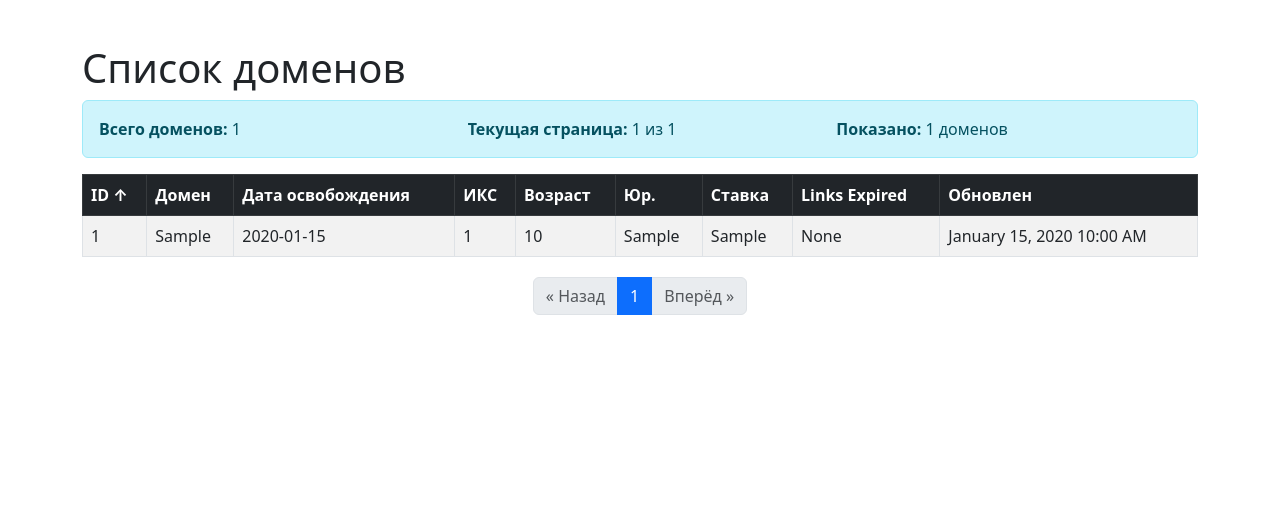
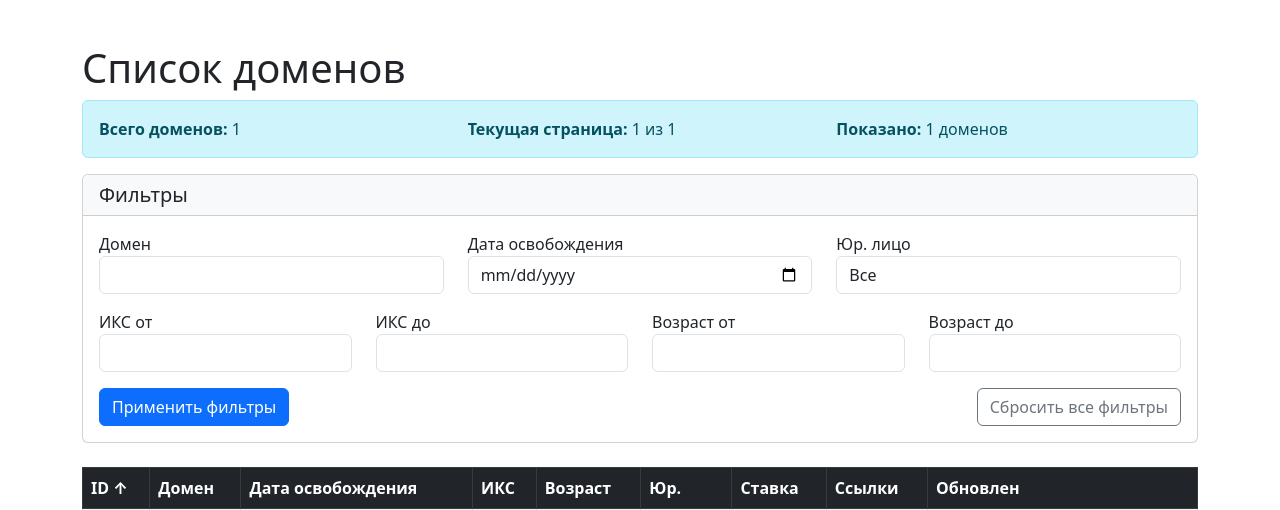
Before and after one commit to nik63kn/pbn, a Flask app: page /domains in a window 1280 px wide. Shown: the top 510 px of the page. Run offline with Flask 3, Linux system fonts and the light colour scheme; tables that the repository leaves empty hold one stand-in row (values such as "Sample post"); some libraries are stand-ins or nearby versions.

Commit message:
Перевел проект на ORM ч4

```diff
--- a/routes.py
+++ b/routes.py
@@ -15,40 +15,66 @@ def init_routes(app):
 
     @app.route("/domains")
     def domains_page():
-        # Количество элементов на странице
-        per_page = 50
-
-        # Получаем номер текущей страницы из параметра запроса
+        # Базовые параметры
         page = request.args.get('page', 1, type=int)
-
+        per_page = request.args.get('per_page', 50, type=int)
         sort_by = request.args.get('sort', 'id')
         sort_dir = request.args.get('direction', 'asc')
 
-        if not hasattr(Domain, sort_by):
-            sort_by = 'id'
+        # Начинаем с базового запроса
+        query = Domain.query
 
+        # Словарь для хранения примененных фильтров (для отображения)
+        applied_filters = {}
+
+        # Применяем фильтры по каждому полю
+        if domain_filter := request.args.get('domain'):
+            query = query.filter(Domain.domain.ilike(f'%{domain_filter}%'))
+            applied_filters['domain'] = domain_filter
+
+        if time_free_filter := request.args.get('time_free'):
+            query = query.filter(Domain.time_free == time_free_filter)
+            applied_filters['time_free'] = time_free_filter
+
+        if iks_min := request.args.get('iks_min', type=int):
+            query = query.filter(Domain.iks >= iks_min)
+            applied_filters['iks_min'] = iks_min
+
+        if iks_max := request.args.get('iks_max', type=int):
+            query = query.filter(Domain.iks <= iks_max)
+            applied_filters['iks_max'] = iks_max
+
+        if age_min := request.args.get('age_min', type=int):
+            query = query.filter(Domain.age >= age_min)
+            applied_filters['age_min'] = age_min
+
+        if is_org_filter := request.args.get('is_org'):
+            query = query.filter(Domain.is_org == is_org_filter)
+            applied_filters['is_org'] = is_org_filter
+
+        # Определяем сортировку
         column = getattr(Domain, sort_by)
         if sort_dir == 'desc':
             column = column.desc()
 
-        # Получаем общее количество записей
-        total = Domain.query.count()
+        # Применяем сортировку
+        query = query.order_by(column)
 
-        # Вычисляем общее количество страниц
+        # Получаем общее количество записей после фильтрации
+        total = query.count()
         total_pages = math.ceil(total / per_page)
 
-        # Получаем данные для текущей страницы с пагинацией
-        pagination = Domain.query.order_by(column).paginate(
-            page=page, per_page=per_page, error_out=False)
-
-        domains = pagination.items
+        # Получаем данные для текущей страницы
+        domains = query.paginate(page=page, per_page=per_page, error_out=False)
 
         return render_template(
             "domains.html",
-            domains=domains,
+            domains=domains.items,
             page=page,
+            per_page=per_page,
             total_pages=total_pages,
             total_domains=total,
-            sort_by = sort_by,
-            sort_dir = sort_dir
+            sort_by=sort_by,
+            sort_dir=sort_dir,
+            applied_filters=applied_filters
         )
--- a/templates/domains.html
+++ b/templates/domains.html
@@ -53,6 +53,88 @@
         </div>
     </div>
 </div>
+<div class="card mb-4">
+  <div class="card-header bg-light">
+    <h5 class="mb-0">Фильтры</h5>
+  </div>
+  <div class="card-body">
+    <form method="get" id="filter-form">
+      <!-- Скрытые поля для сохранения параметров сортировки -->
+      <input type="hidden" name="sort" value="{{ sort_by }}">
+      <input type="hidden" name="direction" value="{{ sort_dir }}">
+      <input type="hidden" name="page" value="1">
+
+      <div class="row">
+        <div class="col-md-4 mb-3">
+          <label for="domain">Домен</label>
+          <input type="text" class="form-control" id="domain" name="domain" value="{{ request.args.get('domain', '') }}">
+        </div>
+
+        <div class="col-md-4 mb-3">
+          <label for="time_free">Дата освобождения</label>
+          <input type="date" class="form-control" id="time_free" name="time_free" value="{{ request.args.get('time_free', '') }}">
+        </div>
+
+        <div class="col-md-4 mb-3">
+          <label for="is_org">Юр. лицо</label>
+          <select class="form-control" id="is_org" name="is_org">
+            <option value="">Все</option>
+            <option value="yes" {% if request.args.get('is_org') == 'yes' %}selected{% endif %}>Да</option>
+            <option value="no" {% if request.args.get('is_org') == 'no' %}selected{% endif %}>Нет</option>
+          </select>
+        </div>
+      </div>
+
+      <div class="row">
+        <div class="col-md-3 mb-3">
+          <label for="iks_min">ИКС от</label>
+          <input type="number" class="form-control" id="iks_min" name="iks_min" value="{{ request.args.get('iks_min', '') }}">
+        </div>
+
+        <div class="col-md-3 mb-3">
+          <label for="iks_max">ИКС до</label>
+          <input type="number" class="form-control" id="iks_max" name="iks_max" value="{{ request.args.get('iks_max', '') }}">
+        </div>
+
+        <div class="col-md-3 mb-3">
+          <label for="age_min">Возраст от</label>
+          <input type="number" class="form-control" id="age_min" name="age_min" value="{{ request.args.get('age_min', '') }}">
+        </div>
+
+        <div class="col-md-3 mb-3">
+          <label for="age_max">Возраст до</label>
+          <input type="number" class="form-control" id="age_max" name="age_max" value="{{ request.args.get('age_max', '') }}">
+        </div>
+      </div>
+
+      <div class="d-flex justify-content-between">
+        <button type="submit" class="btn btn-primary">Применить фильтры</button>
+        <a href="{{ url_for('domains_page') }}" class="btn btn-outline-secondary">Сбросить все фильтры</a>
+      </div>
+    </form>
+  </div>
+</div>
+
+{% if applied_filters %}
+<div class="mb-4">
+  <h6>Примененные фильтры:</h6>
+  <div class="d-flex flex-wrap gap-2">
+    {% for key, value in applied_filters.items() %}
+      <span class="badge bg-info text-dark">
+        {% if key == 'domain' %}Домен: {{ value }}{% endif %}
+        {% if key == 'time_free' %}Дата: {{ value }}{% endif %}
+        {% if key == 'iks_min' %}ИКС от: {{ value }}{% endif %}
+        {% if key == 'iks_max' %}ИКС до: {{ value }}{% endif %}
+        {% if key == 'age_min' %}Возраст от: {{ value }}{% endif %}
+        {% if key == 'is_org' %}Юр. лицо: {{ value }}{% endif %}
+        <a href="#" onclick="removeFilter('{{ key }}')" class="text-dark ms-1" title="Удалить фильтр">&times;</a>
+      </span>
+    {% endfor %}
+    <a href="{{ url_for('domains_page', sort=sort_by, direction=sort_dir) }}" class="btn btn-sm btn-outline-danger">Сбросить все</a>
+  </div>
+</div>
+{% endif %}
+
    <table class="table table-striped table-bordered table-hover">
     <thead class="table-dark">
         <tr>
@@ -114,7 +196,7 @@
             </th>
             <th>
                 <a href="{{ url_for('domains_page', sort='links_expired', direction='asc' if sort_by != 'links_expired' or sort_dir == 'desc' else 'desc', page=page) }}">
-                    Links Expired
+                    Ссылки
                     {% if sort_by == 'links_expired' %}
                         {% if sort_dir == 'asc' %}↑{% else %}↓{% endif %}
                     {% endif %}
@@ -215,5 +297,44 @@
 
 <!-- Bootstrap JS Bundle с Popper -->
 <script src="https://cdn.jsdelivr.net/npm/bootstrap@5.3.0/dist/js/bootstrap.bundle.min.js"></script>
+
+<script>
+// Автоматическая отправка формы при изменении значений
+document.querySelectorAll('#filter-form select').forEach(select => {
+  select.addEventListener('change', () => {
+    document.getElementById('filter-form').submit();
+  });
+});
+
+// Функция для удаления отдельного фильтра
+function removeFilter(filterName) {
+  const url = new URL(window.location);
+  url.searchParams.delete(filterName);
+  window.location = url;
+}
+
+// Функция для сброса всех фильтров с сохранением сортировки
+function resetAllFilters() {
+  const url = new URL(window.location);
+  const sort = url.searchParams.get('sort');
+  const direction = url.searchParams.get('direction');
+
+  url.search = '';
+
+  if (sort) url.searchParams.set('sort', sort);
+  if (direction) url.searchParams.set('direction', direction);
+
+  window.location = url;
+}
+</script>
+<script>
+function removeFilter(key) {
+    const url = new URL(window.location);
+    url.searchParams.delete(key);
+    window.location = url.toString();
+    return false;
+}
+</script>
+
 </body>
 </html>
```
Also changed, not shown: static/main.js (added).
